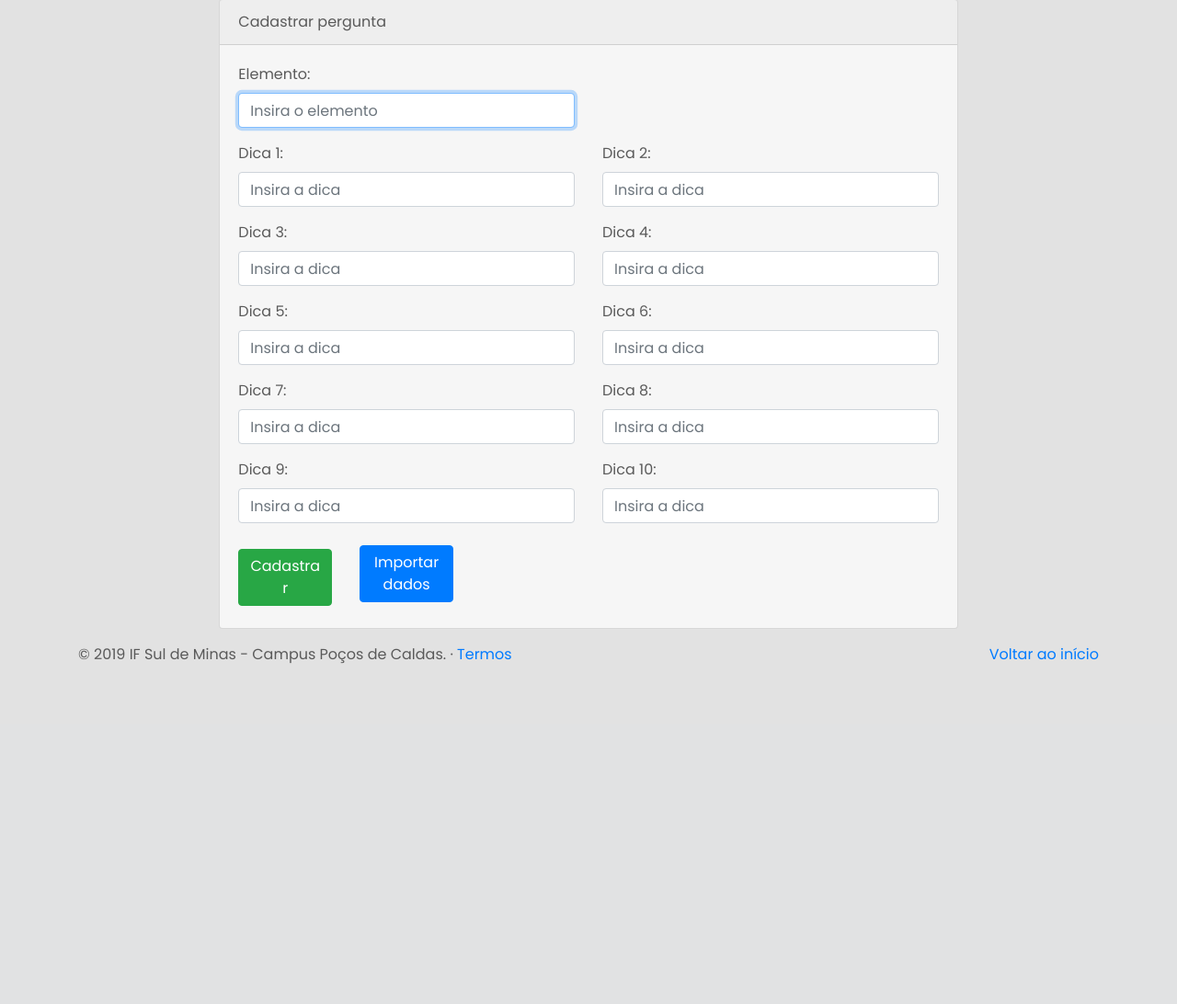
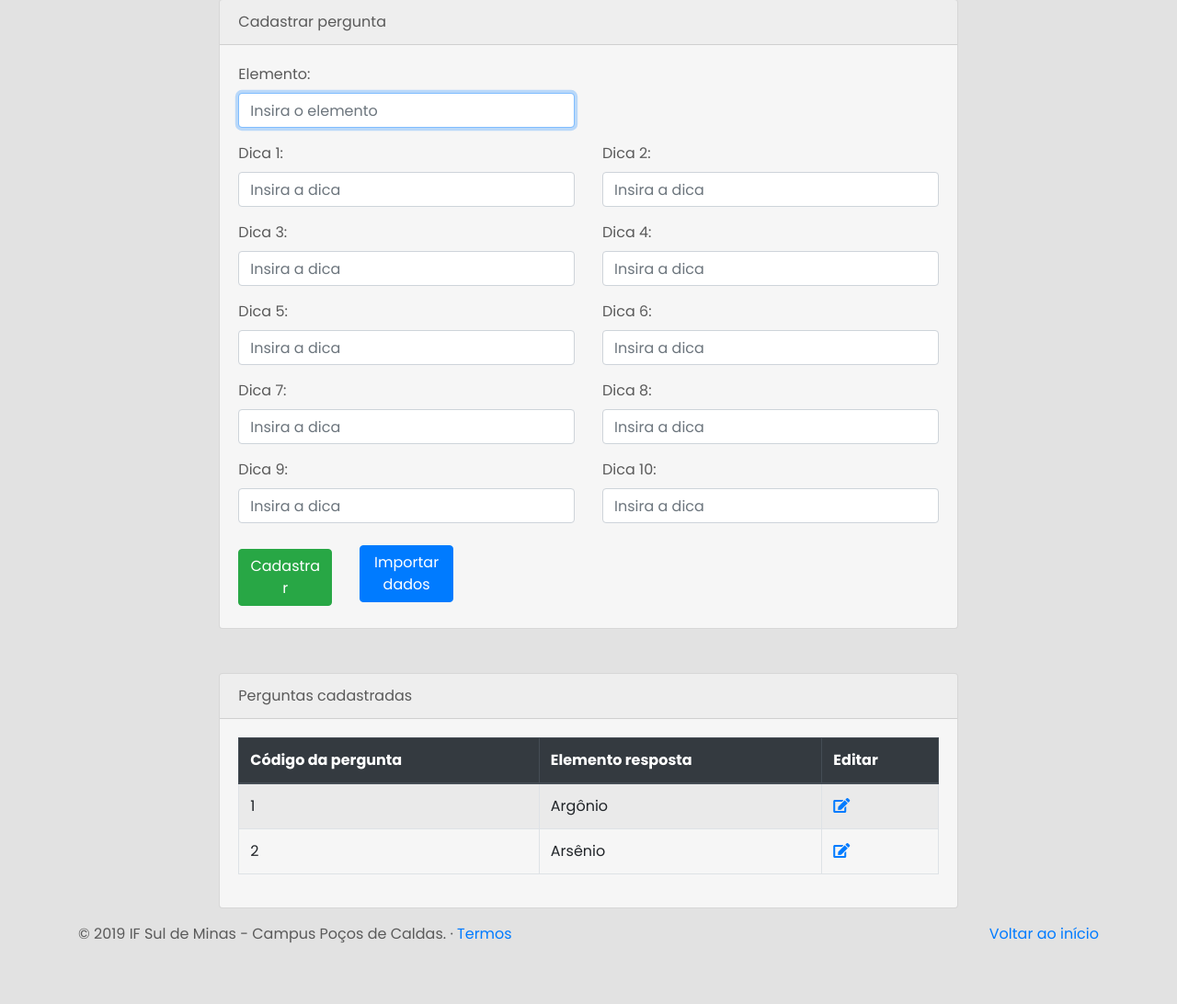
Before and after one commit to MarcosVMoreira/siteProjetoQuimica, a PHP site: page /cadastrar.php in a window 1280 px wide. Shown: the part 97-1189 px from the top of the page at 92% size. Before the commit the page ends 819 px from the top, so only its background shows below. Run offline with PHP 8.4, Linux system fonts and the light colour scheme; a user stored in the database is signed in; data comes from the database, SQL or seed files in the repository; some libraries are stand-ins or nearby versions.

Commit message:
Add: inserção de tabela e modal para modificação de perguntas
Falta implementação do ajax para preencher o modal.

```diff
--- a/cadastrar.php
+++ b/cadastrar.php
@@ -135,6 +135,166 @@
 
 				</div>
 			</div>
+
+			<?php
+				$query = "SELECT * FROM perguntas GROUP BY grupo_perguntas";
+
+				if ($result = $conexao->query($query)) {
+					echo '
+					<div class="card mt-5">
+					<div class="card-header">
+					Perguntas cadastradas
+					</div>
+					<div class="card-body">
+					<table class="table table-striped table-bordered table-hover">
+						<thead class="thead-dark">
+							<tr>
+								<th scope="col">Código da pergunta</th>
+								<th scope="col">Elemento resposta</th>
+								<th scope="col">Editar</th>
+							</tr>
+						</thead>
+					<tbody class="labeltexto">';
+					while ($linha = $result->fetch_assoc()) {
+						echo '<tr scope="row">';
+						echo '<td>'.$linha['grupo_perguntas'].'</td> ';
+						echo '<td>'.$linha['resposta_perguntas'].'</td>';
+						echo'<td><a href="" data-toggle="modal" data-target="#exampleModal"
+						onClick="populaModalperguntas('.$linha['grupo_perguntas'].');">
+						<i class="fas fa-edit"></i></a></td>';
+						echo '</tr>';
+					}
+					echo '
+					</tbody>
+					</table>
+					</div>
+					</div>';
+				}
+			?>
+
+
+			<!-- COMEÇO DA INSERÇÃO DE CAMPOS DENTRO DO MODAL -->
+			<!-- COMEÇO DA INSERÇÃO DE CAMPOS DENTRO DO MODAL -->
+			<!-- COMEÇO DA INSERÇÃO DE CAMPOS DENTRO DO MODAL -->
+			<!-- COMEÇO DA INSERÇÃO DE CAMPOS DENTRO DO MODAL -->
+
+			<div class="modal fade centered-modal" id="exampleModal" role="dialog" aria-hidden="true">
+				<div class="modal-dialog modal-lg" role="document">
+					<div class="modal-content">
+					<div class="modal-header">
+						<h5 class="modal-title" id="exampleModalLabel">Alterar pergunta</h5>
+						<button type="button" class="close" data-dismiss="modal" aria-label="Close">
+						<span aria-hidden="true">&times;</span>
+						</button>
+					</div>
+					<div class="modal-body">
+
+						<div class="row align-items-center">
+							<div class="col-sm-12 col-md-6">
+								<div class="form-group">
+									<label for="dica" class="control-label">Elemento:</label>
+									<input type="text" class="form-control" name="elemento" id="elemento2" placeholder="Insira o elemento" disabled/>
+								</div>
+							</div>
+						</div>
+
+						<div class="row align-items-center">
+							<div class="col-sm-12 col-md-6">
+								<div class="form-group">
+									<label for="dica" class="control-label">Dica 1:</label>
+									<input type="text" class="form-control" name="dica1" id="dica1" placeholder="Insira a dica"/>
+								</div>
+							</div>
+
+							<div class="col-sm-12 col-md-6">
+								<div class="form-group">
+									<label for="dica" class="control-label">Dica 2:</label>
+									<input type="text" class="form-control" name="dica2" id="dica2" placeholder="Insira a dica"/>
+								</div>
+							</div>
+						</div>
+
+						<div class="row align-items-center">
+							<div class="col-sm-12 col-md-6">
+								<div class="form-group">
+									<label for="dica" class="control-label">Dica 3:</label>
+									<input type="text" class="form-control" name="dica3" id="dica3" placeholder="Insira a dica"/>
+								</div>
+							</div>
+
+							<div class="col-sm-12 col-md-6">
+								<div class="form-group">
+									<label for="dica" class="control-label">Dica 4:</label>
+									<input type="text" class="form-control" name="dica4" id="dica4" placeholder="Insira a dica"/>
+								</div>
+							</div>
+						</div>
+
+						<div class="row align-items-center">
+							<div class="col-sm-12 col-md-6">
+								<div class="form-group">
+									<label for="dica" class="control-label">Dica 5:</label>
+									<input type="text" class="form-control" name="dica5" id="dica5" placeholder="Insira a dica"/>
+								</div>
+							</div>
+
+							<div class="col-sm-12 col-md-6">
+								<div class="form-group">
+									<label for="dica" class="control-label">Dica 6:</label>
+									<input type="text" class="form-control" name="dica6" id="dica6" placeholder="Insira a dica"/>
+								</div>
+							</div>
+						</div>
+
+
+						<div class="row align-items-center">
+							<div class="col-sm-12 col-md-6">
+								<div class="form-group">
+									<label for="dica" class="control-label">Dica 7:</label>
+									<input type="text" class="form-control" name="dica7" id="dica7" placeholder="Insira a dica"/>
+								</div>
+							</div>
+
+							<div class="col-sm-12 col-md-6">
+								<div class="form-group">
+									<label for="dica" class="control-label">Dica 8:</label>
+									<input type="text" class="form-control" name="dica8" id="dica8" placeholder="Insira a dica"/>
+								</div>
+							</div>
+						</div>
+
+
+
+						<div class="row align-items-center">
+							<div class="col-sm-12 col-md-6">
+								<div class="form-group">
+									<label for="dica" class="control-label">Dica 9:</label>
+									<input type="text" class="form-control" name="dica9" id="dica9" placeholder="Insira a dica"/>
+								</div>
+							</div>
+
+							<div class="col-sm-12 col-md-6">
+								<div class="form-group">
+									<label for="dica" class="control-label">Dica 10:</label>
+									<input type="text" class="form-control" name="dica10" id="dica10" placeholder="Insira a dica"/>
+								</div>
+							</div>
+						</div>
+
+						</div>
+						<div class="modal-footer">
+							<button type="button" class="btn btn-secondary" data-dismiss="modal">Fechar</button>
+						</div>
+					</div>
+				</div>
+			</div>
+
+			<!-- FIM DA INSERÇÃO DE CAMPOS DENTRO DO MODAL -->
+			<!-- FIM DA INSERÇÃO DE CAMPOS DENTRO DO MODAL -->
+			<!-- FIM DA INSERÇÃO DE CAMPOS DENTRO DO MODAL -->
+			<!-- FIM DA INSERÇÃO DE CAMPOS DENTRO DO MODAL -->
+
+
 		</form>
 	</div>
 </div>
--- a/js/scripts.js
+++ b/js/scripts.js
@@ -1,3 +1,89 @@
+// funcoes js
+
+
+function validar(valida_registro) {
+
+    var senha = valida_registro.senha.value;
+    var confirmaSenha = valida_registro.confirmaSenha.value;
+
+    if (senha != confirmaSenha) {
+        alert('Senhas diferentes.');
+        valida_registro.senha.focus();
+        return false;
+    } if (senha.length < 6) {
+        alert('Senha precisa ter no mínimo 6 caracteres.');
+        valida_registro.senha.focus();
+        return false;
+    }
+}
+
+function verificaResposta(form) {
+
+    var campoElemento = form.elemento.value;
+
+    //console.log(elemento+" oi ");
+
+    if (campoElemento == elemento) {
+        alert("Resposta certa. (melhorar esta mensagem)");
+        location.href="jogar.php";
+        return true;
+    } else {
+        alert("Resposta errada. (melhorar esta mensagem)");
+        form.elemento.focus();
+        return false;
+    }
+}
+
+function populaModalperguntas (grupo) {
+
+
+    console.log(grupo);
+/*
+    $.ajax({
+        url: 'buscaPerguntas.php?grupo',
+        type: 'POST',
+        data: data,
+        processData: false,
+        contentType: false,
+        success: function(data, textStatus, jqXHR)
+        {
+            if(typeof data.error === 'undefined')
+            {
+                // Sucesso
+                $("#dica1").val(data.dica1);
+                $("#dica2").val(data.dica2);
+                $("#dica3").val(data.dica3);
+                $("#dica4").val(data.dica4);
+                $("#dica5").val(data.dica5);
+                $("#dica6").val(data.dica6);
+                $("#dica7").val(data.dica7);
+                $("#dica8").val(data.dica8);
+                $("#dica9").val(data.dica9);
+                $("#dica10").val(data.dica10);
+                $("#elemento").val(data.elemento);
+
+                //console.log("retornou sucesso: "+data);
+            }
+            else
+            {
+                // Tratar erros
+
+                alert(data.error);
+                //console.log("retornou erro: "+data.error);
+            }
+        },
+        error: function(jqXHR, textStatus, errorThrown)
+        {
+            // Tratar erros
+            console.log('ERRORS: ' + textStatus);
+        }
+    });
+/*/
+
+}
+
+//jQuery
+
 $( function() {
     var elemento = [
         "Hidrogênio",
@@ -122,38 +208,8 @@ $( function() {
     $( "#elemento" ).autocomplete({
     source: elemento
     });
+
 } );
-
-
-function validar(valida_registro) {
-
-    var senha = valida_registro.senha.value;
-    var confirmaSenha = valida_registro.confirmaSenha.value;
-
-    if (senha != confirmaSenha) {
-        alert('Senhas diferentes.');
-        valida_registro.senha.focus();
-        return false;
-    } if (senha.length < 6) {
-        alert('Senha precisa ter no mínimo 6 caracteres.');
-        valida_registro.senha.focus();
-        return false;
-    }
-}
-
-function verificaResposta(form) {
-
-    var campoElemento = form.elemento.value;
-
-    if (campoElemento == elemento) {
-        location.href="jogar.php";
-        return true;
-    } else {
-        alert('Resposta errada.');
-        form.elemento.focus();
-        return false;
-    }
-}
 
 $(document).ready(function() {
     var qtdDicas = 0;
```
Also changed, not shown: buscaPerguntas.php (added, +9 -0 lines).
